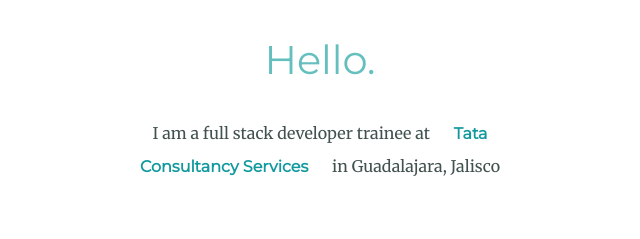
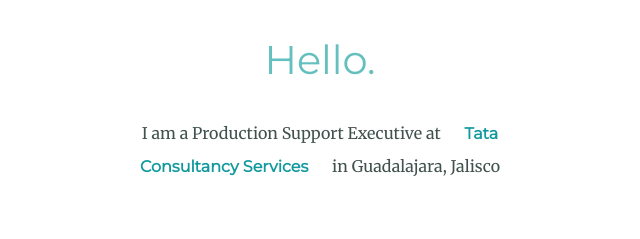
Before and after one commit to gilrg18/cv, a plain HTML site: page index.html in a window 1280 px wide. Shown: the part 1061-1300 px from the top of the page, 320-960 px from the left. Drawn offline with Linux system fonts and the light colour scheme.

Commit message:
Update index.html

```diff
--- a/index.html
+++ b/index.html
@@ -23,11 +23,12 @@
         <div class="profile">
             <img src="images/me2.png" height= "200" width= "200" alt="Gilberto Rogel">
             <h2>Hello.</h2>
-            <p class = "intro">I am a full stack developer trainee at
+            <p class = "intro">I am a Production Support Executive at
                     <strong>
                         <a href="https://www.tcs.com/">Tata Consultancy Services</a></strong> in Guadalajara, Jalisco</p>
         </div>
         <hr>
+        <div>
             <div class="skills">
                 <h2>My Skills.</h2>
                 <div class="skill-row">
@@ -42,6 +43,7 @@
 
                     <h3>Front-end</h3>
                     <p > HTML5, CSS3, JavaScript </p>
+                </div>
             </div>
         </div>
         <hr>
```
Lines whose indentation alone changed are shown as unchanged.
